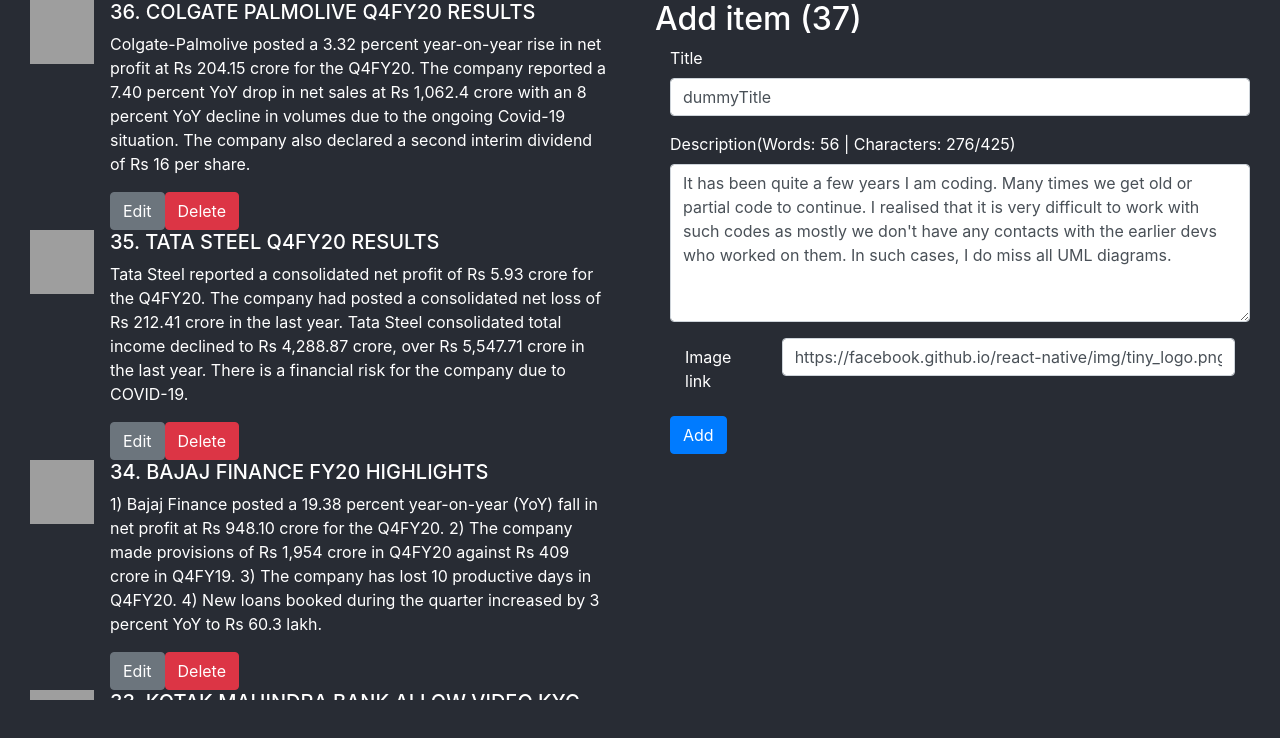
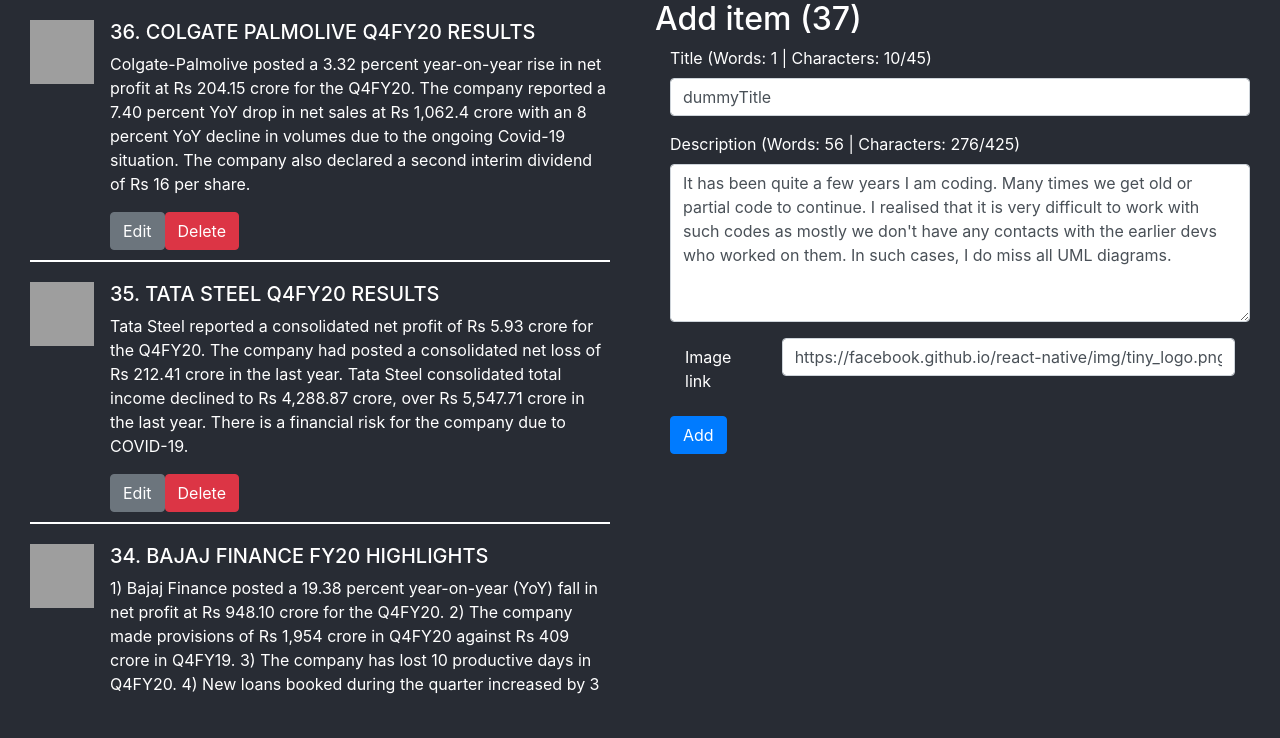
Before and after one commit to akshaykhanna/JSONData, a React (Create React App) app: page / in a window 1280 px wide. Shown: the top 738 px of the page. Built offline with nearby package versions, Linux system fonts and the light colour scheme; data requests are answered from the project's data file; grey boxes are pictures that could not be loaded.

Commit message:
Ak | Restrict chars in title & UI fix

```diff
--- a/src/FormView.js
+++ b/src/FormView.js
@@ -25,11 +25,11 @@
         <Container fluid>
             <Form>
                 <Form.Group as={Row} row  >
-                    <Form.Label>Title</Form.Label>
+                    <Form.Label>Title (Words: {getWordCount(item.title)} | Characters: {getCharacterCount(item.title)}/{appConstans.MAX_TITLE_CHARS})</Form.Label>
                     <Form.Control type="title" placeholder="Enter title" onChange={onTitleChange} value={item.title} />
                 </Form.Group>
                 <Form.Group as={Row} >
-                    <Form.Label>Description(Words: {getWordCount(item.description)} | Characters: {getCharacterCount(item.description)}/{appConstans.MAX_DESC_CHARS})</Form.Label>
+                    <Form.Label>Description (Words: {getWordCount(item.description)} | Characters: {getCharacterCount(item.description)}/{appConstans.MAX_DESC_CHARS})</Form.Label>
                     <Form.Control as="textarea" rows="6" col="6" onChange={onDescChange} value={item.description} />
                 </Form.Group>
                 <Form.Group as={Row} >
--- a/src/ListData.js
+++ b/src/ListData.js
@@ -12,7 +12,8 @@
         <Container style={{ maxHeight: '700px', overflow: 'auto' }}>
             <ol className="list-unstyled">
                 {dataList.map(news => (
-                    <Media as="li" key={news.id}>
+                    <Media as="li" key={news.id} style={{borderBottom: '2px solid white', margin:'10px 0',
+                    padding:'10px 0'}}>
                         <img
                             width={64}
                             height={64}
--- a/src/config.js
+++ b/src/config.js
@@ -1,5 +1,6 @@
 export const apiLink = "http://localhost:3002/News";
 export const appConstans = {
     MAX_DESC_CHARS: 425,
+    MAX_TITLE_CHARS: 45,
     MAX_DESC_WORDS: 60,
 }
--- a/src/util.js
+++ b/src/util.js
@@ -6,6 +6,10 @@
     }
     if (item.description.length > appConstans.MAX_DESC_CHARS) {
         alert(`Invalid input: Description has more than ${appConstans.MAX_DESC_CHARS} characters`);
+        return false;
+    }
+    if (item.title.length > appConstans.MAX_TITLE_CHARS) {
+        alert(`Invalid input: Title has more than ${appConstans.MAX_TITLE_CHARS} characters`);
         return false;
     }
     return true;
```
